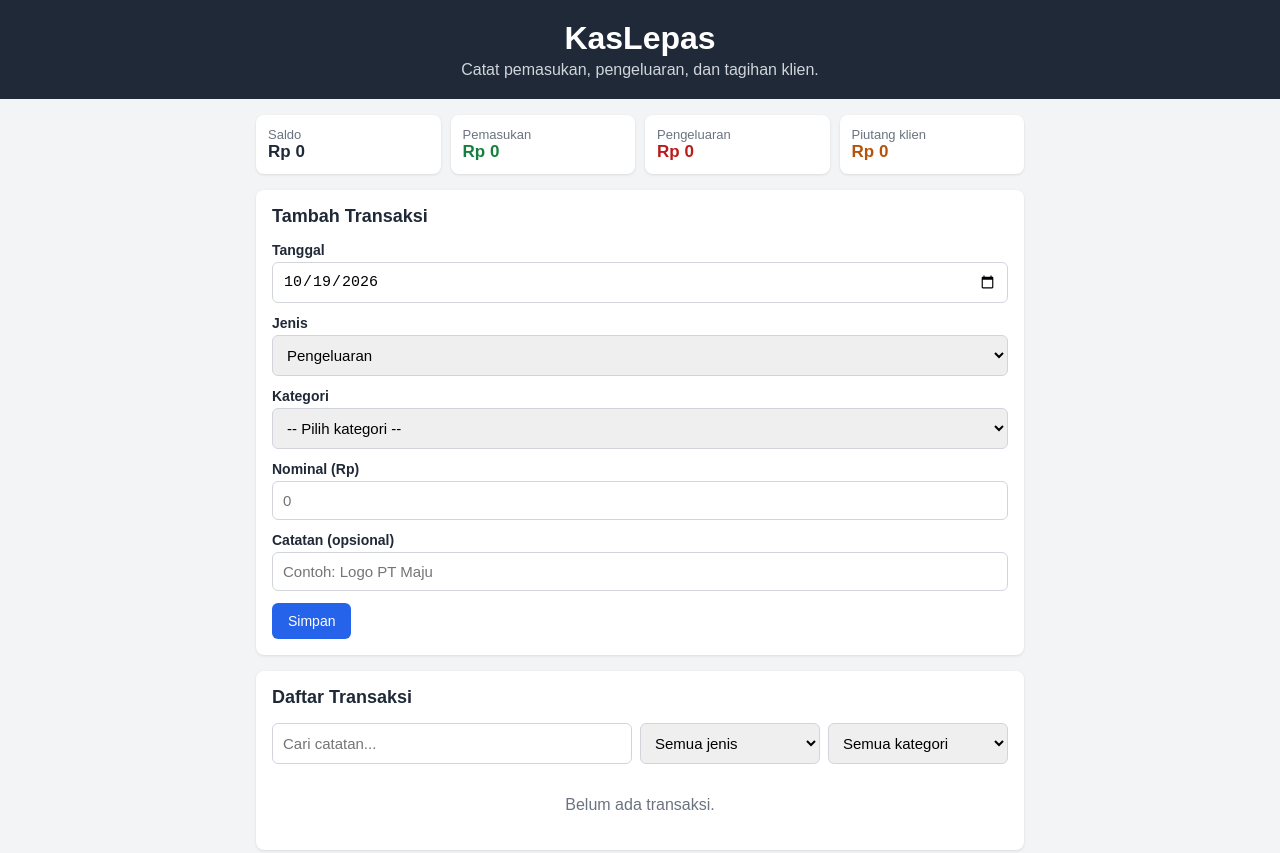
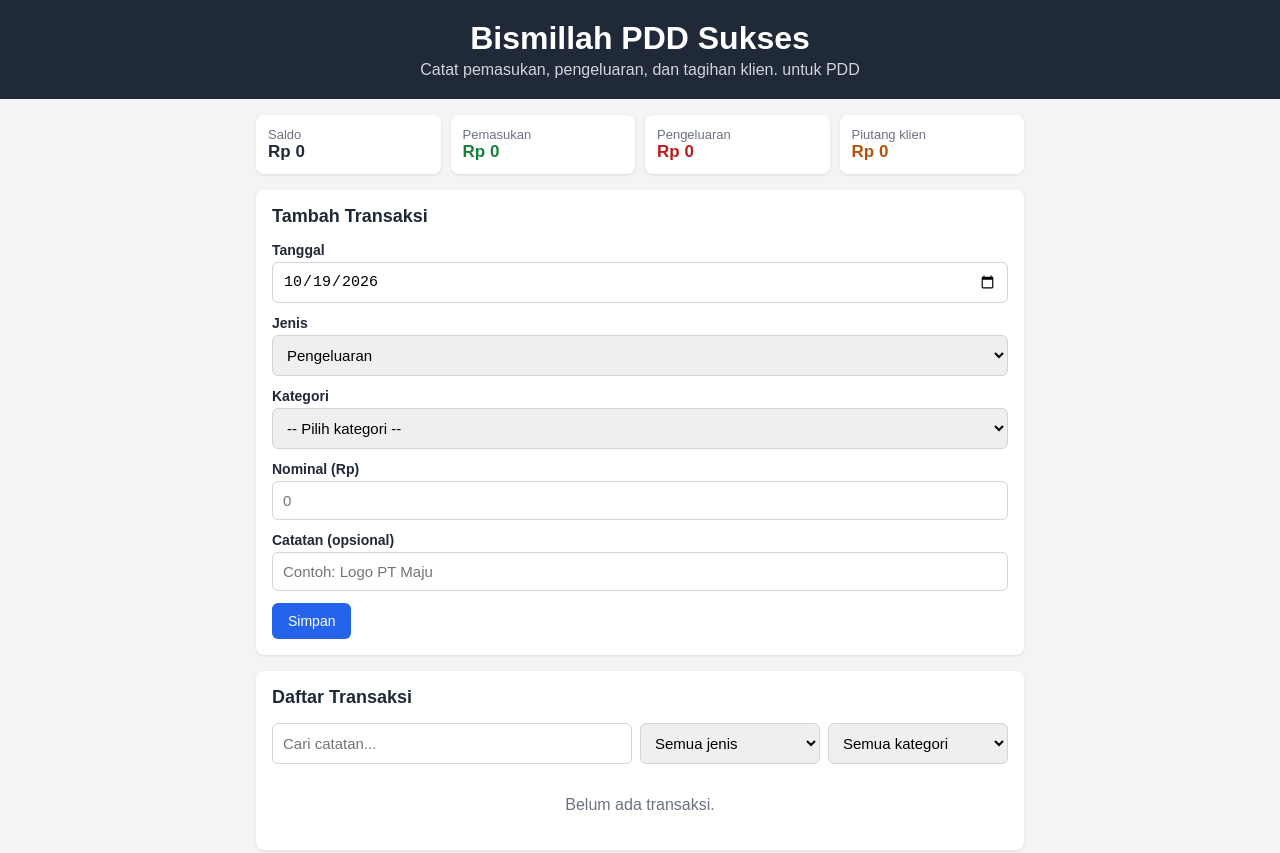
Before and after one commit to Iyoyama/PWEB-ETS-5053251042, a plain HTML site: page index.html in a window 1280 px wide. Shown: the top 853 px of the page. Drawn offline with Linux system fonts and the light colour scheme.

Commit message:
ganti title

```diff
--- a/index.html
+++ b/index.html
@@ -3,13 +3,13 @@
 <head>
   <meta charset="UTF-8">
   <meta name="viewport" content="width=device-width, initial-scale=1.0">
-  <title>KasLepas - Keuangan Freelancer</title>
+  <title>KasLepas - Keuangan Freelancer PDD</title>
   <link rel="stylesheet" href="style.css">
 </head>
 <body>
   <header>
-    <h1>KasLepas</h1>
-    <p>Catat pemasukan, pengeluaran, dan tagihan klien.</p>
+    <h1>Bismillah PDD Sukses</h1>
+    <p>Catat pemasukan, pengeluaran, dan tagihan klien. untuk PDD</p>
   </header>
 
   <main>
```
